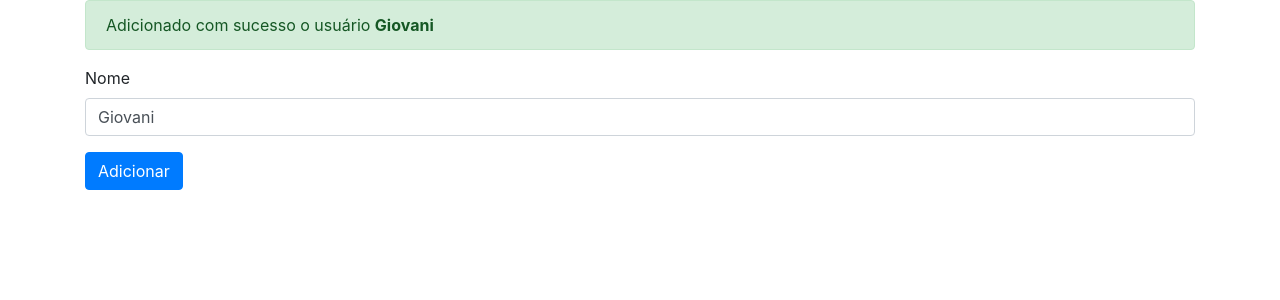
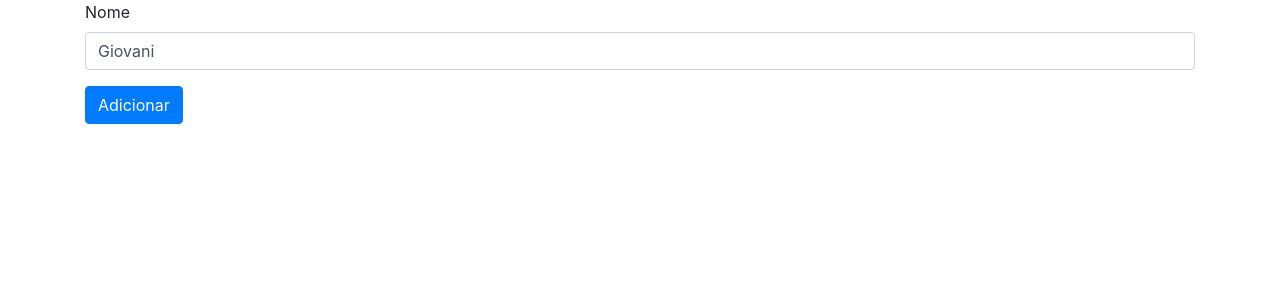
Before and after one commit to ghimarcos/Angular-Algaworks, an Angular app: page / in a window 1280 px wide. Shown: the top 300 px of the page. Built offline with nearby package versions, Linux system fonts and the light colour scheme.

Commit message:
ngIf alterando a dom

```diff
--- a/src/app/app.component.html
+++ b/src/app/app.component.html
@@ -1,10 +1,11 @@
 <div class="container">
-    <div class="alert alert-success" role="alert">
+    <div class="alert alert-success" role="alert" *ngIf = "adicionado">
       Adicionado com sucesso o usuário <strong>{{nome}}</strong>
     </div>
     <div class="form-group">
       <label>Nome</label>
-      <input type="text" class="form-control" [(ngModel)]="nome">
+      <input type="text" class="form-control" [(ngModel)]="nome"
+      (focus) = "adicionado =false">
     </div>
 
     <button type="button" class="btn btn-primary"  (click)="adicionar()" [disabled] = "nome.length == 0">Adicionar</button>
--- a/src/app/app.component.ts
+++ b/src/app/app.component.ts
@@ -10,13 +10,12 @@
 })
 export class AppComponent {
     nome = "Giovani";
+    adicionado = false;
 
     //evento adicionar que está no botão do html com metodo (click)
     adicionar(){
     console.log(`Adicionando ${this.nome}`)
-
-    const numero = Math.round(Math.random() * 100)
-    this.nome = 'João' + numero
+      this.adicionado = true;
     }
 
 }
```
